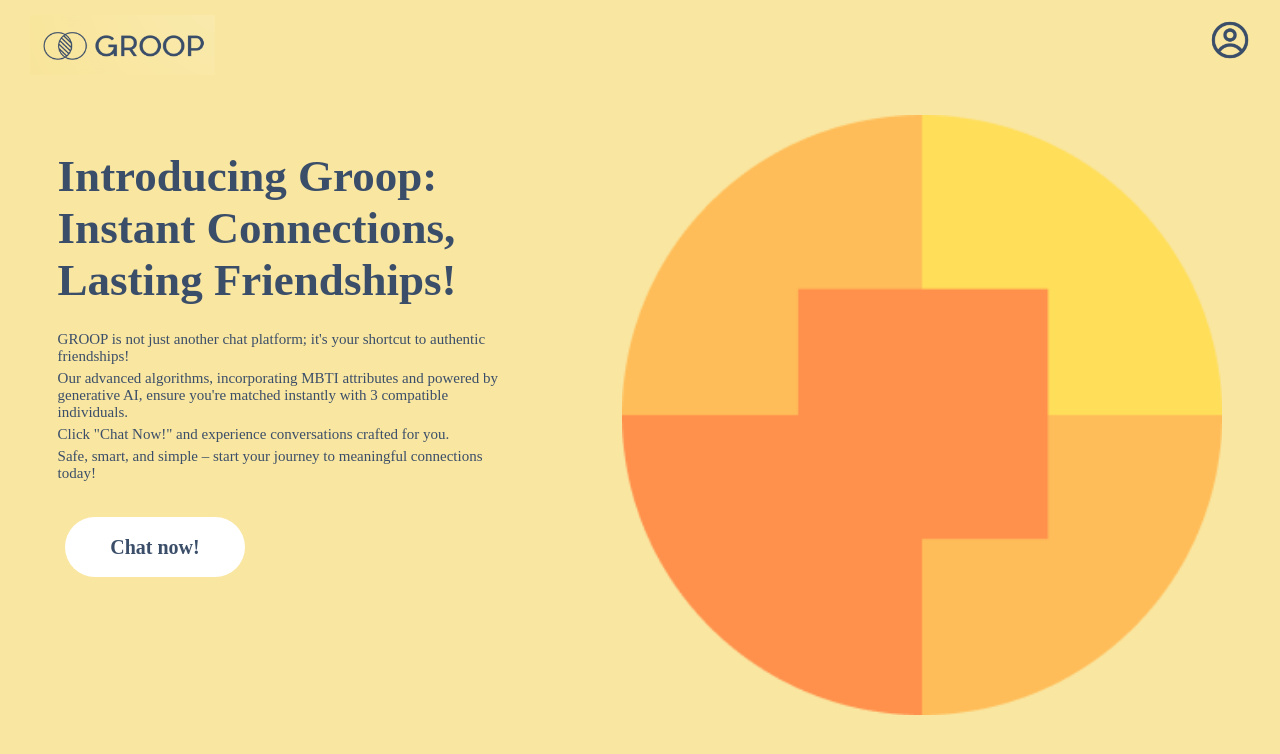
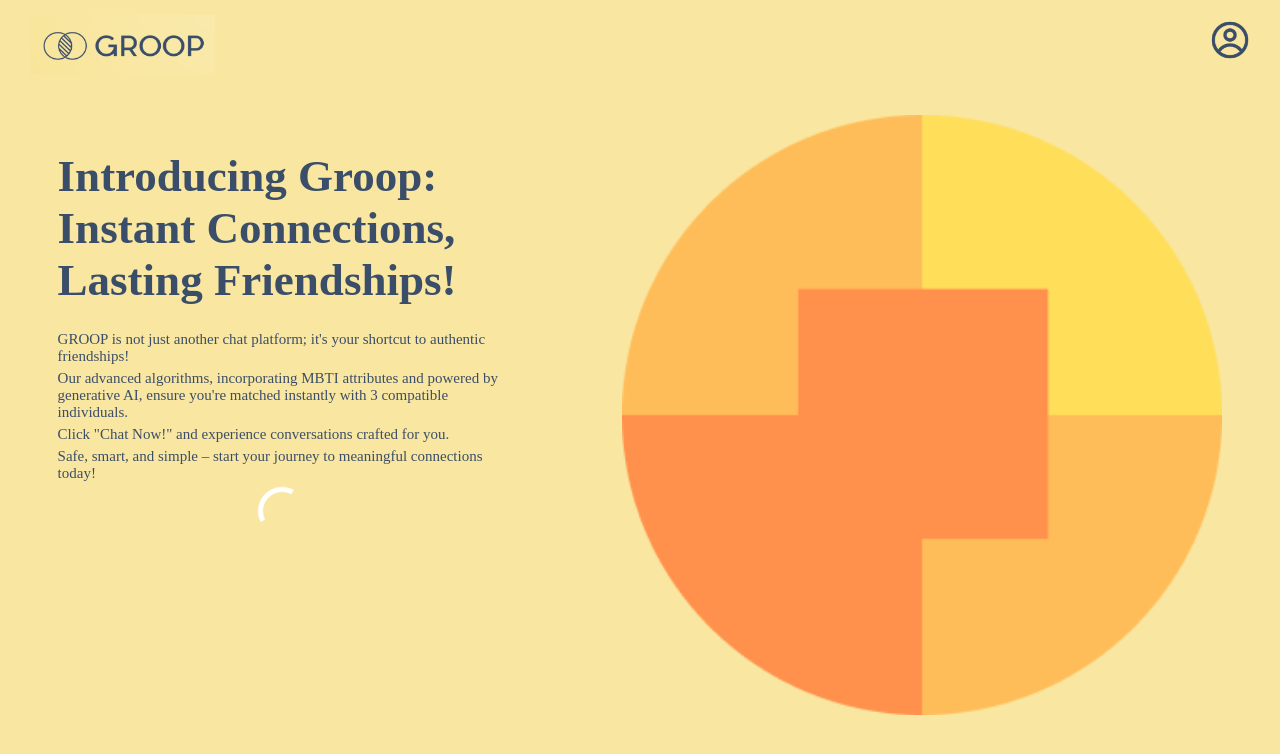
Before and after one commit to johnchoi44/GROOP, a React (Vite) app in the folder groopi/: page /home in a window 1280 px wide. Both pictures are taken after a click on the element "Chat now!". Shown: the top 754 px of the page. Built offline with nearby package versions, Linux system fonts and the light colour scheme.

Commit message:
added queue implmentation on the frontend

```diff
--- a/groopi/src/Home/home.css
+++ b/groopi/src/Home/home.css
@@ -125,3 +125,32 @@
     width: 20px;
     margin-right: 10px; /* Adjust the margin between image and text */
   }
+
+  .loader {
+    width: 48px;
+    height: 48px;
+    border-radius: 50%;
+    position: relative;
+    animation: rotate 1s linear infinite
+  }
+  .loader::before {
+    content: "";
+    box-sizing: border-box;
+    position: absolute;
+    inset: 0px;
+    border-radius: 50%;
+    border: 5px solid #FFF;
+    animation: prixClipFix 2s linear infinite ;
+  }
+
+  @keyframes rotate {
+    100%   {transform: rotate(360deg)}
+  }
+
+  @keyframes prixClipFix {
+      0%   {clip-path:polygon(50% 50%,0 0,0 0,0 0,0 0,0 0)}
+      25%  {clip-path:polygon(50% 50%,0 0,100% 0,100% 0,100% 0,100% 0)}
+      50%  {clip-path:polygon(50% 50%,0 0,100% 0,100% 100%,100% 100%,100% 100%)}
+      75%  {clip-path:polygon(50% 50%,0 0,100% 0,100% 100%,0 100%,0 100%)}
+      100% {clip-path:polygon(50% 50%,0 0,100% 0,100% 100%,0 100%,0 0)}
+  }
--- a/groopi/src/Home/index.jsx
+++ b/groopi/src/Home/index.jsx
@@ -104,12 +104,14 @@
                                 animate={{ y: 0, opacity: 1 }}
                                 transition={{ delay: 2, duration: 1 }}>Safe, smart, and simple – start your journey to meaningful connections today!</motion.p>
                     </div>
-                    <motion.div
+                    {/* {isQueue === false ?  :  */}
+                    {!isQueue && <motion.div onClick = {() => setQueue(!isQueue)}
                     initial ={{scale: 0}}
                     animate = {{scale: 1}}
                     transition = {{delay:2.5, duration: 1.5,type: "spring", stiffness: 200, damping: 10}}
                     whileHover={{ scale: 1.1 }}
-                    className="chatNow">Chat now!</motion.div>
+                    className="chatNow" >Chat now!</motion.div>}
+                    {isQueue && <span class="loader"></span>}
                 </div>
                 <div className="image">
                 <motion.img initial={{ opacity: 0 }}
```
